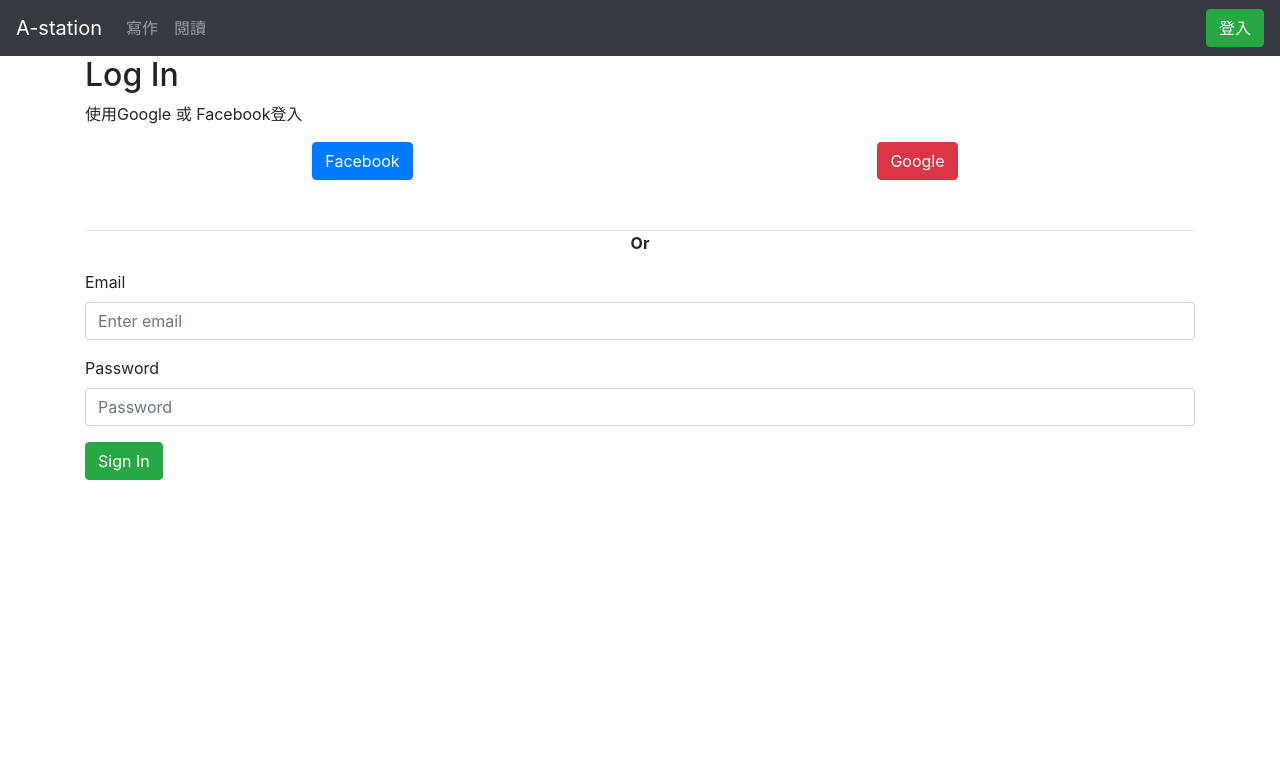
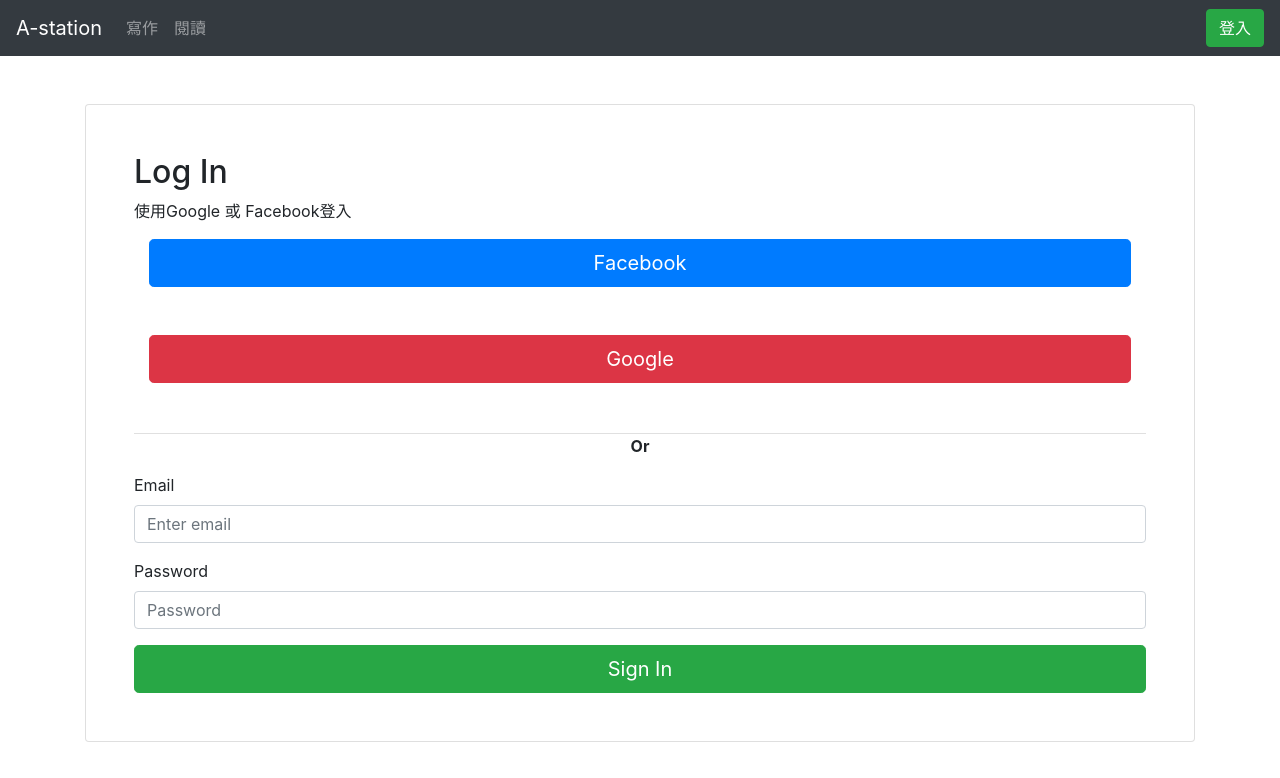
Before and after one commit to louiskwt/react-a-station, a React (Create React App) app: page /login in a window 1280 px wide. Shown: the top 778 px of the page. Built offline with nearby package versions, Linux system fonts and the light colour scheme.

Commit message:
updated signup form style

```diff
--- a/src/components/Login.js
+++ b/src/components/Login.js
@@ -4,20 +4,26 @@
 import Button from 'react-bootstrap/Button';
 import Row from 'react-bootstrap/Row';
 import Col from 'react-bootstrap/Col';
+import Card from 'react-bootstrap/Card';
 
 const Login = () => {
 	return (
 		<Container>
+			<Card className='p-5 mt-5'>
 				<Form>
 					<h2>Log In</h2>
 					<p>使用Google 或 Facebook登入</p>
 					<Container>
 						<Row className='text-center'>
-						<Col md='6'>
-							<Button variant='primary'>Facebook</Button>
+							<Col md='12'>
+								<Button variant='primary' size='lg' block>
+									Facebook
+								</Button>
 							</Col>
-						<Col md='6'>
-							<Button variant='danger'>Google</Button>
+							<Col md='12' className='mt-5'>
+								<Button variant='danger' size='lg' block>
+									Google
+								</Button>
 							</Col>
 						</Row>
 					</Container>
@@ -32,8 +38,11 @@
 						<Form.Label>Password</Form.Label>
 						<Form.Control type='password' placeholder='Password' />
 					</Form.Group>
-				<Button variant='success'>Sign In</Button>
+					<Button variant='success' size='lg' block>
+						Sign In
+					</Button>
 				</Form>
+			</Card>
 		</Container>
 	);
 };
--- a/src/components/SignUp.js
+++ b/src/components/SignUp.js
@@ -2,11 +2,13 @@
 import Container from 'react-bootstrap/Container';
 import Form from 'react-bootstrap/Form';
 import Button from 'react-bootstrap/Button';
+import Card from 'react-bootstrap/Card';
 
 const SignUp = () => {
 	return (
 		<Container>
-			<Form>
+			<Card>
+				<Form className='text-center'>
 					<h2>Sign Up Form</h2>
 					<Form.Group className='mb-3'>
 						<Form.Label>Email</Form.Label>
@@ -18,6 +20,7 @@
 					</Form.Group>
 					<Button variant='primary'>Sign Up</Button>
 				</Form>
+			</Card>
 		</Container>
 	);
 };
```
Lines whose indentation alone changed are shown as unchanged.
